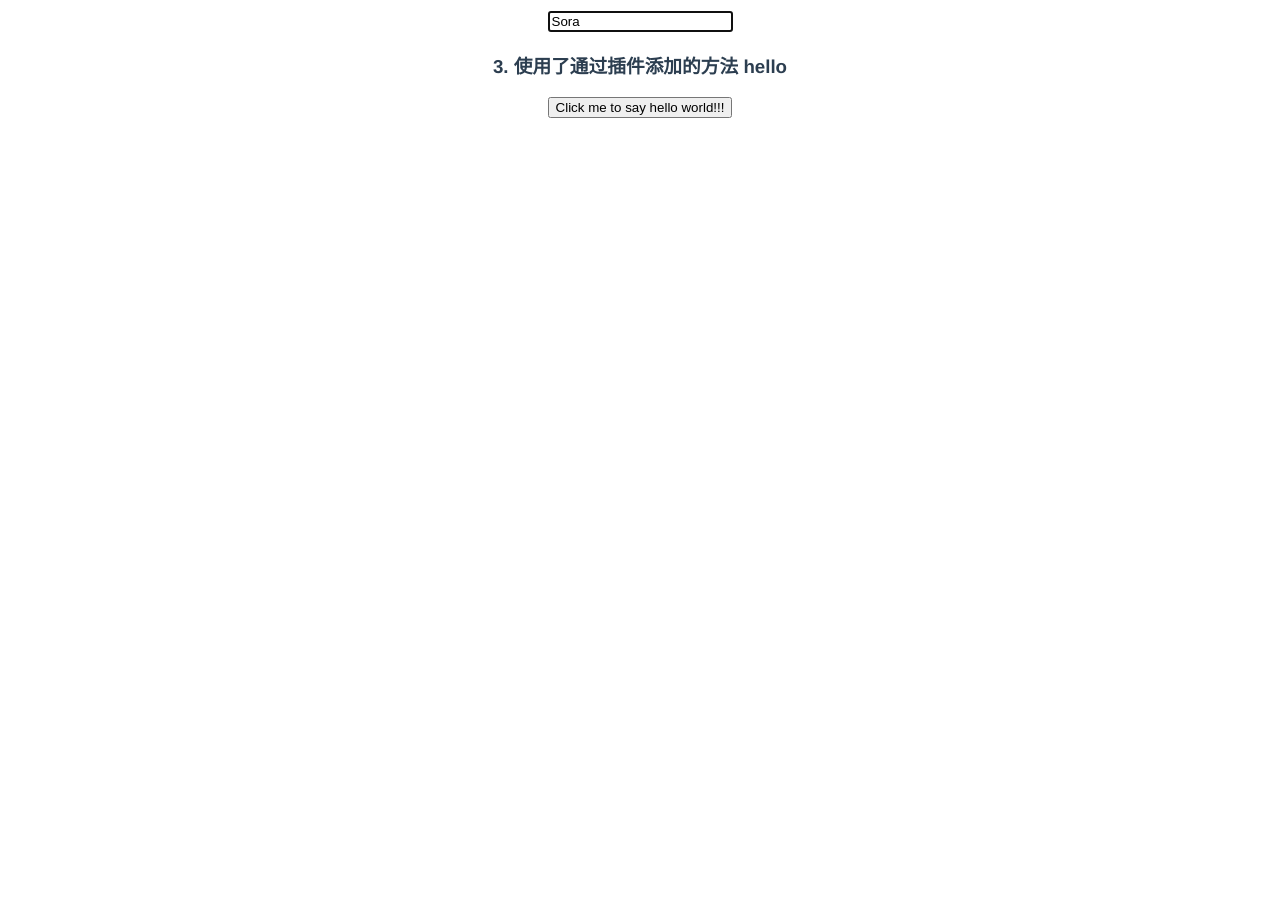
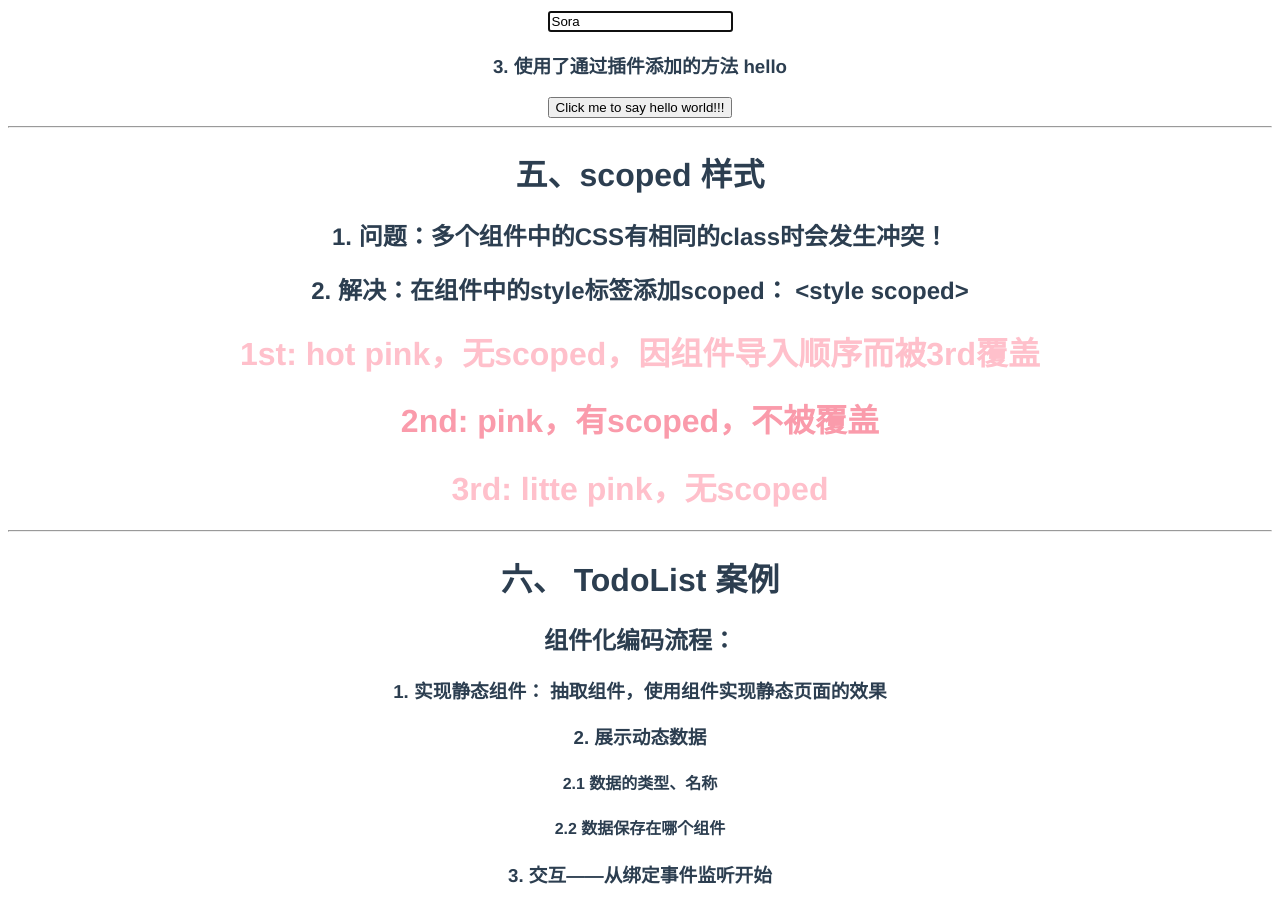
Before and after one commit to Soraillya/Vue-Study-Note, a Vue app in the folder vue_study_note/: page / in a window 1280 px wide. Shown: the part 1360-2269 px from the top of the page. Before the commit the page ends 1486 px from the top, so only its background shows below. Built offline with nearby package versions, Linux system fonts and the light colour scheme.

Commit message:
2022.12.20.1708

```diff
--- a/vue_study_note/package.json
+++ b/vue_study_note/package.json
@@ -9,6 +9,7 @@
     },
     "dependencies": {
         "core-js": "^3.8.3",
+        "less-loader": "^8.1.0",
         "vue": "^2.6.14"
     },
     "devDependencies": {
@@ -19,6 +20,7 @@
         "@vue/cli-service": "~5.0.0",
         "eslint": "^7.32.0",
         "eslint-plugin-vue": "^8.0.3",
+        "less": "^4.1.3",
         "vue-template-compiler": "^2.6.14"
     },
     "eslintConfig": {
--- a/vue_study_note/src/components/StudyNote.vue
+++ b/vue_study_note/src/components/StudyNote.vue
@@ -4,13 +4,14 @@
         <h2>1. 为标签添加ref属性，可轻松获得指定标签的DOM，方便操作</h2>
         <button ref="refButton" @click="getDOMByRef('refTitle')">点我获取标题DOM</button>
         <h2>2. 为组件标签添加ref属性，可获得指定组件实例对象vc，方便操作</h2>
-        <StudyNoteSonFirst ref="SNSF_1" />
-        <StudyNoteSonSecond ref="SNSF_2" />
-        <StudyNoteSonThird ref="SNSF_3" />
+        <StudyNoteSonFirst msg="Hello StudyNoteSonFirst" :isRef="true" ref="SNSF_1" />
+        <StudyNoteSonSecond msg="Hello StudyNoteSonSecond" :isRef="true" ref="SNSF_2" />
+        <StudyNoteSonThird msg="Hello StudyNoteSonThird" :isRef="true" ref="SNSF_3" />
         <button @click="getDOMByRef('SNSF_1')">获取子组件1的vc</button>
         <button @click="getDOMByRef('SNSF_2')">获取子组件2的vc</button>
         <button @click="getDOMByRef('SNSF_3')">获取子组件3的vc</button>
         <hr />
+
         <h1>二、配置项 props</h1>
         <h2>1. 控制是否运行从外部传入值，需要控制类型</h2>
         <p>姓名：{{ myName }}</p>
@@ -20,11 +21,13 @@
         <h2>3. 尽量避免data与props变量名冲突，此处props中的变量优先级更高</h2>
         <p>推荐的解决方法：props:['age']; data:{myAge : this.age}</p>
         <hr />
-        <h1>三、配置项 mixin 混入</h1>
+
+        <h1>三、配置项 mixins 混入</h1>
         <h2>功能：可以把多个组件共用的配置提取成一个混入对象</h2>
         <p v-text="'nowTime from common.js: ' + nowTime"></p>
         <hr />
-        <h1>四、插件</h1>
+
+        <h1>四、插件 Vue.use(Plugins)</h1>
         <h2>导入外部插件，用于增强Vue</h2>
         <h3>1. 使用了通过插件添加的过滤器 mySlice</h3>
         <p>{{ "这个字符串原本是很长的" | mySlice }}</p>
@@ -32,6 +35,25 @@
         <input v-def="myName" />
         <h3>3. 使用了通过插件添加的方法 hello</h3>
         <button @click="hello">Click me to say hello world!!!</button>
+        <hr />
+
+        <h1>五、scoped 样式</h1>
+        <h2>1. 问题：多个组件中的CSS有相同的class时会发生冲突！</h2>
+        <h2>2. 解决：在组件中的style标签添加scoped： &lt;style scoped&gt;</h2>
+        <StudyNoteSonFirst msg="1st: hot pink，无scoped，因组件导入顺序而被3rd覆盖" :isScoped="true" ref="SNSF_1" />
+        <StudyNoteSonSecond msg="2nd: pink，有scoped，不被覆盖" :isScoped="true" ref="SNSF_2" />
+        <StudyNoteSonThird msg="3rd: litte pink，无scoped" :isScoped="true" ref="SNSF_3" />
+        <hr />
+
+        <h1>六、 TodoList 案例</h1>
+        <h2>组件化编码流程：</h2>
+        <h3>1. 实现静态组件： 抽取组件，使用组件实现静态页面的效果</h3>
+        <h3>2. 展示动态数据</h3>
+        <h4>2.1 数据的类型、名称</h4>
+        <h4>2.2 数据保存在哪个组件</h4>
+        <h3>3. 交互——从绑定事件监听开始</h3>
+        <h3></h3>
+        <h1></h1>
     </div>
 </template>
 
--- a/vue_study_note/src/components/StudyNoteSonFirst.vue
+++ b/vue_study_note/src/components/StudyNoteSonFirst.vue
@@ -1,15 +1,21 @@
 <template>
     <div>
-        <h1>Hello StudyNoteSonFirst</h1>
+        <h1 v-if="isRef">{{ message }}</h1>
+        <h1 v-if="isScoped" class="message">{{ message }}</h1>
     </div>
 </template>
 
 <script>
 export default {
     name: "StudyNoteSonFirst",
+    props: {
+        msg: String,
+        isRef: Boolean,
+        isScoped: Boolean,
+    },
     data() {
         return {
-            msg: "ref属性",
+            message: this.msg,
         };
     },
     methods: {
@@ -19,5 +25,8 @@ export default {
     },
 };
 </script>
-
-<style></style>
+<style lang="css">
+.message {
+    color: hotpink;
+}
+</style>
--- a/vue_study_note/src/components/StudyNoteSonSecond.vue
+++ b/vue_study_note/src/components/StudyNoteSonSecond.vue
@@ -1,19 +1,29 @@
 <template>
     <div>
-        <h1>Hello StudyNoteSonSecond</h1>
+        <h1 v-if="isRef">{{ message }}</h1>
+        <h1 v-if="isScoped" class="message">{{ message }}</h1>
     </div>
 </template>
 
 <script>
 export default {
     name: "StudyNoteSonSecond",
+    props: {
+        msg: String,
+        isRef: Boolean,
+        isScoped: Boolean,
+    },
     data() {
         return {
-            msg: "ref属性",
+            message: this.msg,
         };
     },
     methods: {},
 };
 </script>
 
-<style></style>
+<style scoped>
+.message {
+    color: rgb(250, 155, 171);
+}
+</style>
--- a/vue_study_note/src/components/StudyNoteSonThird.vue
+++ b/vue_study_note/src/components/StudyNoteSonThird.vue
@@ -1,19 +1,30 @@
 <template>
     <div>
-        <h1>Hello StudyNoteSonThird</h1>
+        <h1 v-if="isRef">{{ message }}</h1>
+        <h1 v-if="isScoped" class="message">{{ message }}</h1>
     </div>
 </template>
 
 <script>
 export default {
     name: "StudyNoteSonThird",
+    props: {
+        msg: String,
+        isRef: Boolean,
+        isScoped: Boolean,
+    },
+
     data() {
         return {
-            msg: "ref属性",
+            message: this.msg,
         };
     },
     methods: {},
 };
 </script>
 
-<style></style>
+<style lang="css">
+.message {
+    color: pink;
+}
+</style>
```
Also changed, not shown: vue_study_note/src/components/TodoList.vue (added, +13 -0 lines), vue_study_note/src/components/TodoListComponents/MyFooter.vue (added, +13 -0 lines), vue_study_note/src/components/TodoListComponents/MyHeader.vue (added, +13 -0 lines), vue_study_note/src/components/TodoListComponents/MyList.vue (added, +13 -0 lines), 1 other file (tests, documents, lock files or other folders).
